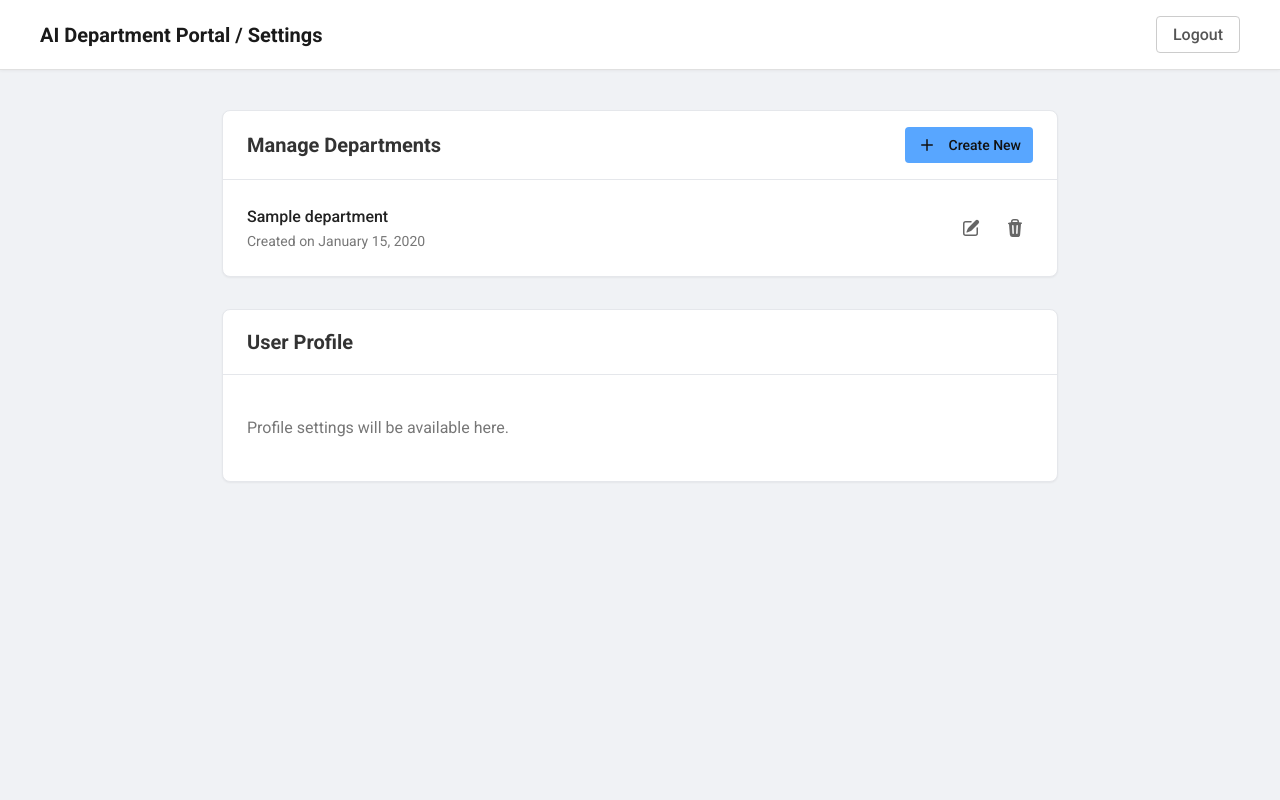
After one commit to satorres3/myfirstapp, a Django app: template templates/dashboard/settings.html in a window 1280 px wide. The commit adds this page. Run offline with Django 3.2, Linux system fonts and the light colour scheme; the template is opened without the code that fills it: most values are stand-ins (such as "Sample title", 1, 10 or a date in 2020).

Commit message:
feat: Add settings page and navigation
Introduces a new settings page accessible from the dashboard header. This page will allow users to manage departments and other configurations in the future.

The dashboard header has been updated to include a link to the new settings page, represented by a gear icon. Styling for the new elements has also been added.

```diff
--- a/static/css/main.css
+++ b/static/css/main.css
@@ -276,10 +276,25 @@ body:has(.hub-wrapper) {
     margin: 0;
 }
 
+.portal-title-link {
+    color: inherit;
+    text-decoration: none;
+}
+.portal-title-link:hover {
+    text-decoration: underline;
+}
+
+.header-actions {
+    display: flex;
+    align-items: center;
+    gap: 0.75rem;
+}
+
 .btn-secondary {
     background-color: transparent;
     color: #555;
     border: 1px solid #ccc;
+    padding: 0.5rem 1rem;
 }
 
 .btn-secondary:hover {
@@ -288,10 +303,33 @@ body:has(.hub-wrapper) {
     color: #333;
 }
 
+.btn-icon {
+    background: transparent;
+    border: none;
+    cursor: pointer;
+    padding: 0.5rem;
+    border-radius: 50%;
+    display: inline-flex;
+    align-items: center;
+    justify-content: center;
+    color: #666;
+    transition: background-color 0.2s, color 0.2s;
+}
+
+.btn-icon:hover {
+    background-color: #e9e9e9;
+    color: #111;
+}
+
+.btn-icon-danger:hover {
+    background-color: #fee2e2;
+    color: #dc2626;
+}
+
 
 .hub-main {
     max-width: 1200px;
-    margin: 2rem auto;
+    margin: 2.5rem auto;
     padding: 0 2rem;
 }
 
@@ -416,3 +493,101 @@ body:has(.hub-wrapper) {
         padding: 1rem;
     }
 }
+
+
+/* Settings Page Styles */
+.settings-main {
+    max-width: 900px;
+    margin: 2.5rem auto;
+    padding: 0 2rem;
+}
+
+.settings-container {
+    display: flex;
+    flex-direction: column;
+    gap: 2rem;
+}
+
+.settings-card {
+    background: #fff;
+    border: 1px solid #e5e7eb;
+    border-radius: 8px;
+    box-shadow: 0 1px 2px rgba(0,0,0,0.05);
+}
+
+.settings-card-header {
+    padding: 1rem 1.5rem;
+    border-bottom: 1px solid #e5e7eb;
+    display: flex;
+    justify-content: space-between;
+    align-items: center;
+}
+
+.settings-card-title {
+    font-size: 1.25rem;
+    font-weight: 600;
+    margin: 0;
+}
+
+.settings-card-body {
+    padding: 1.5rem;
+}
+
+.btn-sm {
+    padding: 0.5rem 0.75rem;
+    font-size: 0.875rem;
+}
+
+.item-list {
+    list-style: none;
+    padding: 0;
+    margin: 0;
+}
+
+.item-list-row {
+    display: flex;
+    justify-content: space-between;
+    align-items: center;
+    padding: 1rem 0;
+    border-bottom: 1px solid #f0f2f5;
+}
+
+.item-list-row:last-child {
+    border-bottom: none;
+    padding-bottom: 0;
+}
+.item-list-row:first-child {
+    padding-top: 0;
+}
+
+
+.item-info {
+    display: flex;
+    flex-direction: column;
+}
+
+.item-name {
+    font-weight: 500;
+    color: #222;
+}
+
+.item-meta {
+    font-size: 0.875rem;
+    color: #777;
+}
+
+.item-actions {
+    display: flex;
+    align-items: center;
+    gap: 0.5rem;
+}
+
+.item-list-empty {
+    text-align: center;
+    padding: 2rem;
+    color: #777;
+}
+
+.placeholder-text {
+    color: #777;
+}
--- /dev/null
+++ b/templates/dashboard/settings.html
@@ -0,0 +1,76 @@
+{% extends "base.html" %}
+{% load static %}
+
+{% block title %}Settings{% endblock %}
+
+{% block content %}
+<div class="hub-wrapper">
+    <header class="hub-header">
+        <div class="hub-header-content">
+            <h1 class="portal-title"><a href="{% url 'hub' %}" class="portal-title-link">AI Department Portal</a> / Settings</h1>
+            <div class="header-actions">
+                <form action="{% url 'logout' %}" method="post">
+                    {% csrf_token %}
+                    <button type="submit" class="btn btn-secondary">Logout</button>
+                </form>
+            </div>
+        </div>
+    </header>
+
+    <main class="settings-main">
+        <div class="settings-container">
+            <!-- Manage Departments Card -->
+            <div class="settings-card">
+                <div class="settings-card-header">
+                    <h2 class="settings-card-title">Manage Departments</h2>
+                    <button class="btn btn-primary btn-sm">
+                        <svg xmlns="http://www.w3.org/2000/svg" viewBox="0 0 20 20" fill="currentColor" width="20" height="20">
+                            <path d="M10.75 4.75a.75.75 0 00-1.5 0v4.5h-4.5a.75.75 0 000 1.5h4.5v4.5a.75.75 0 001.5 0v-4.5h4.5a.75.75 0 000-1.5h-4.5v-4.5z" />
+                        </svg>
+                        <span>Create New</span>
+                    </button>
+                </div>
+                <div class="settings-card-body">
+                    <ul class="item-list">
+                        {% for department in departments %}
+                        <li class="item-list-row">
+                            <div class="item-info">
+                                <span class="item-name">{{ department.name }}</span>
+                                <span class="item-meta">Created on {{ department.created_at|date:"F j, Y" }}</span>
+                            </div>
+                            <div class="item-actions">
+                                <button class="btn-icon" aria-label="Edit {{ department.name }}">
+                                    <svg xmlns="http://www.w3.org/2000/svg" viewBox="0 0 20 20" fill="currentColor" width="20" height="20">
+                                      <path d="M5.433 13.917l1.262-3.155A4 4 0 017.58 9.42l6.92-6.918a2.121 2.121 0 013 3l-6.92 6.918c-.383.383-.84.685-1.343.886l-3.154 1.262a.5.5 0 01-.65-.65z" />
+                                      <path d="M3.5 5.75c0-.69.56-1.25 1.25-1.25H10A.75.75 0 0010 3H4.75A2.75 2.75 0 002 5.75v9.5A2.75 2.75 0 004.75 18h9.5A2.75 2.75 0 0017 15.25V10a.75.75 0 00-1.5 0v5.25c0 .69-.56 1.25-1.25 1.25h-9.5c-.69 0-1.25-.56-1.25-1.25v-9.5z" />
+                                    </svg>
+                                </button>
+                                <button class="btn-icon btn-icon-danger" aria-label="Delete {{ department.name }}">
+                                    <svg xmlns="http://www.w3.org/2000/svg" viewBox="0 0 20 20" fill="currentColor" width="20" height="20">
+                                      <path fill-rule="evenodd" d="M8.75 1A2.75 2.75 0 006 3.75v.443c-.795.077-1.58.22-2.365.468a.75.75 0 10.23 1.482l.149-.022.841 10.518A2.75 2.75 0 007.596 19h4.807a2.75 2.75 0 002.742-2.576l.84-10.518.149.022a.75.75 0 10.23-1.482A41.03 41.03 0 0014 4.193v-.443A2.75 2.75 0 0011.25 1h-2.5zM10 4c.84 0 1.673.025 2.5.075V3.75c0-.69-.56-1.25-1.25-1.25h-2.5c-.69 0-1.25.56-1.25 1.25v.325C8.327 4.025 9.16 4 10 4zM8.58 7.72a.75.75 0 00-1.5.06l.3 7.5a.75.75 0 101.5-.06l-.3-7.5zm4.34.06a.75.75 0 10-1.5-.06l-.3 7.5a.75.75 0 101.5.06l.3-7.5z" clip-rule="evenodd" />
+                                    </svg>
+                                </button>
+                            </div>
+                        </li>
+                        {% empty %}
+                        <li class="item-list-empty">
+                            <p>You are not a member of any departments.</p>
+                        </li>
+                        {% endfor %}
+                    </ul>
+                </div>
+            </div>
+
+            <!-- Other settings cards can go here -->
+             <div class="settings-card">
+                <div class="settings-card-header">
+                    <h2 class="settings-card-title">User Profile</h2>
+                </div>
+                <div class="settings-card-body">
+                    <p class="placeholder-text">Profile settings will be available here.</p>
+                </div>
+            </div>
+        </div>
+    </main>
+</div>
+{% endblock %}
```
Also changed, not shown: other parts of static/css/main.css (+49 -10 lines), dashboard/urls.py.md (+2 -1 lines), dashboard/views.py.md (+13 -0 lines), templates/dashboard/hub.html (+16 -5 lines).
